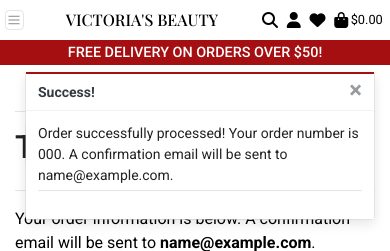
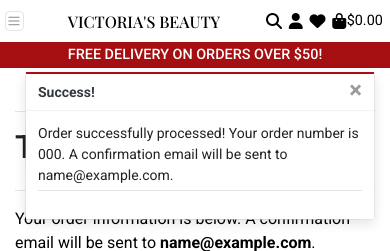
Before and after one commit to VictoriaShalabaeva/msp4, a Django app: page /checkout/checkout_success/000 in a window 390 px wide. Shown: the top 251 px of the page. Run offline with Django 3.2, Linux system fonts and the light colour scheme; tables that the repository leaves empty hold one stand-in row (values such as "Sample post"); data that the repository does not hold is empty; some libraries are stand-ins or nearby versions; some web fonts are replaced.

Commit message:
Changed font size for navbar for small devices

```diff
--- a/reviews/models.py
+++ b/reviews/models.py
@@ -10,7 +10,7 @@
 
 class Review(models.Model):
     """
-    Review model to allow user to leave a product review
+    Review model to allow user to leave a review on a product
     """
 
     user = models.ForeignKey(UserProfile, on_delete=models.CASCADE)
--- a/static/css/base.css
+++ b/static/css/base.css
@@ -447,7 +447,7 @@
     }
 
     .font-size {
-        font-size: 0.6rem;
+        font-size: 0.1rem;
     }
 
     .list-inline-item:not(:last-child) {
@@ -464,7 +464,7 @@
     }
 
     .bag-font {
-        font-size: 0.8rem;
+        font-size: 0.9rem;
     }
 
     .btn,
--- a/wishlist/models.py
+++ b/wishlist/models.py
@@ -9,7 +9,7 @@
 
 class Wishlist(models.Model):
     """
-    Model to show all product items within the users wishlist
+    Model to show all product items within the user wishlist
     """
 
     user = models.OneToOneField(
```
